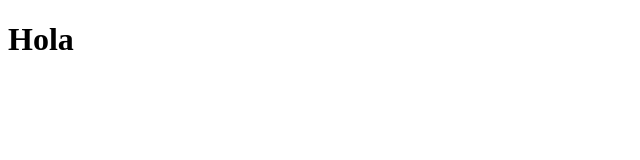
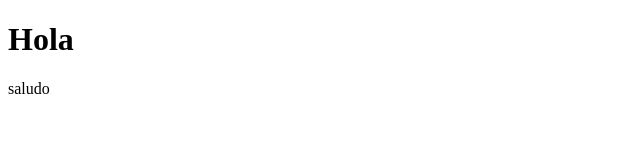
Before and after one commit to HectorD11/GItTrabajos2, a plain HTML site: page index.html in a window 1280 px wide. Shown: the full height of the page, 0-640 px from the left. Drawn offline with Linux system fonts and the light colour scheme.

Commit message:
commit secundario

```diff
--- a/index.html
+++ b/index.html
@@ -8,5 +8,6 @@
 </head>
 <body>
     <h1>Hola</h1>
+    <p>saludo</p>
 </body>
 </html>
```
